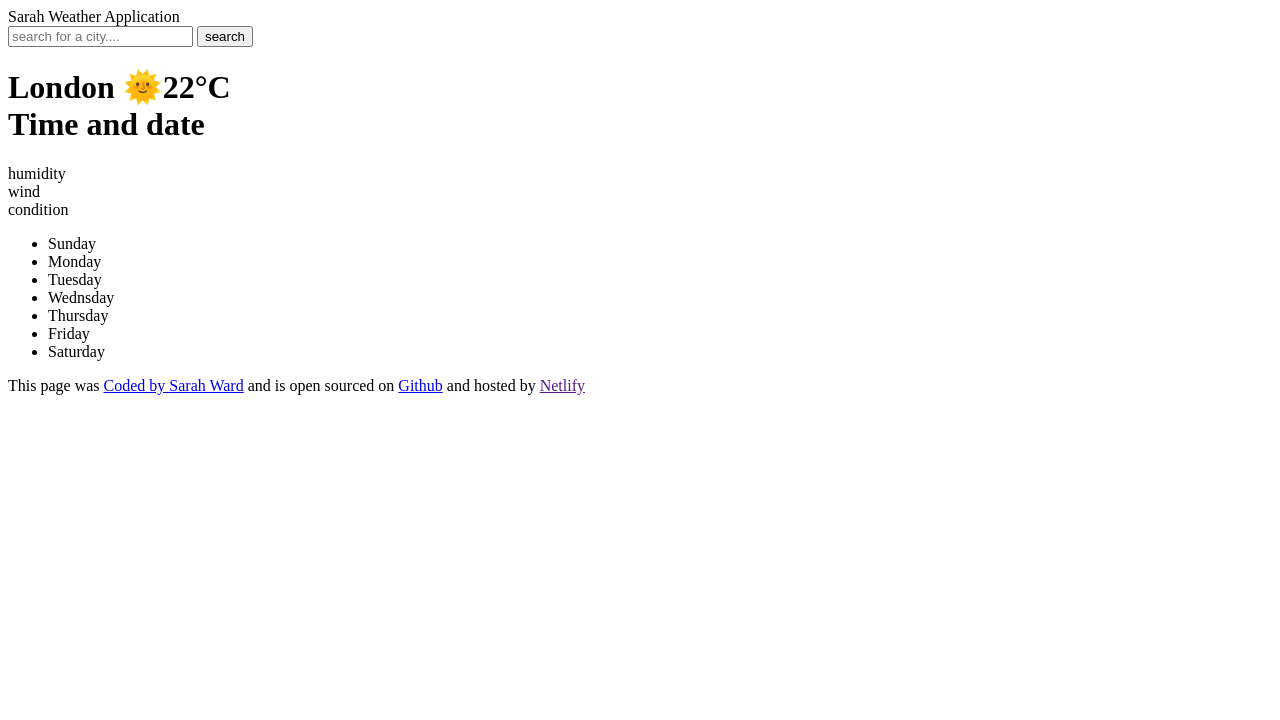
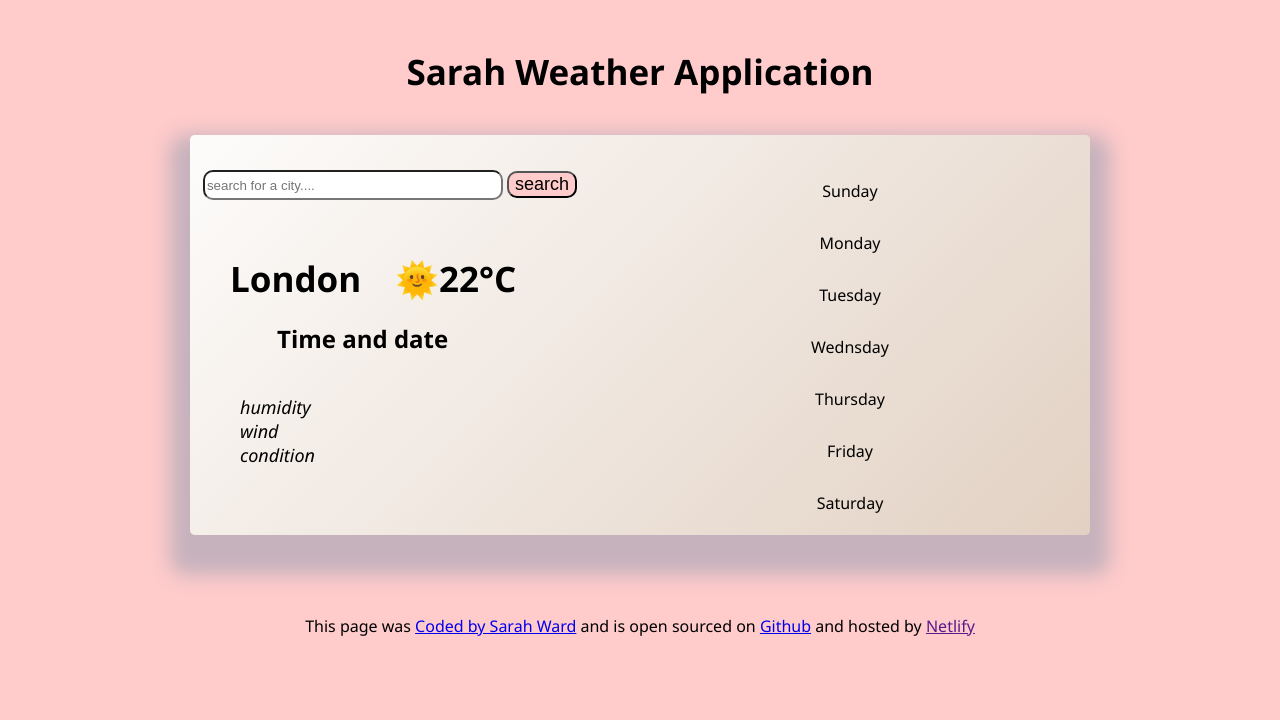
Before and after one commit to Sarahwcode/Project-fot-SheCodes, a plain HTML site: page index.html in a window 1280 px wide. Drawn offline with Linux system fonts and the light colour scheme.

Commit message:
Added CSS

```diff
--- a/index.html
+++ b/index.html
@@ -4,16 +4,33 @@
     <meta charset="UTF-8" />
     <meta name="viewport" content="width=device-width, initial-scale=1.0" />
     <title>Weather Application</title>
+    <link rel="stylesheet" href="style.css" />
   </head>
   <body>
-    <header>Sarah Weather Application</header>
+    <header><strong>Sarah Weather Application</strong></header>
+    <section>
       <form>
-      <input type="search" placeholder="search for a city...." required />
-      <input type="submit" value="search" />
+        <input
+          class="input-city"
+          type="search"
+          placeholder="search for a city...."
+          required
+        />
+        <input class="submit" type="submit" value="search" />
       </form>
-    <h1>London 🌞22°C <div>Time and date</div></h1>
-    <p> <div>humidity</div>
-    <div>wind</div><div>condition</div></p>
+
+      <h1>
+        <span class="city">London </span><span class="temp">🌞22°C </span>
+        <div class="time-date">Time and date</div>
+      </h1>
+      <span class="condition"
+        ><em>
+          <div>humidity</div>
+          <div>wind</div>
+          <div>condition</div></em
+        ></span
+      >
+
       <ul>
         <li>Sunday</li>
         <li>Monday</li>
@@ -22,11 +39,8 @@
         <li>Thursday</li>
         <li>Friday</li>
         <li>Saturday</li>
-
-
       </ul>
-
-
+    </section>
     <footer>
       This page was
       <a href="https://github.com/Sarahwcode" target="_blank"
--- a/style.css
+++ b/style.css
@@ -0,0 +1,90 @@
+body {
+  background: #ffcbcb;
+  font-family: "Segoe UI", Tahoma, Geneva, Verdana, sans-serif;
+}
+header {
+  text-align: center;
+  font-size: 35px;
+  padding: 40px 20px;
+
+  font-weight: 900px;
+}
+section {
+  display: block;
+  margin: 0 auto;
+  width: 900px;
+  height: 400px;
+  box-shadow: 0px 20px 20px 20px rgb(198, 178, 189);
+  border-radius: 5px;
+  background: linear-gradient(135deg, #fdfcfb 0%, #e2d1c3 100%);
+}
+form {
+  display: block;
+  margin-left: 0 auto;
+  width: 400px;
+  height: 100px;
+
+  text-align: center;
+}
+ul {
+  display: block;
+  margin-right: 0 auto;
+  width: 460px;
+  height: 400px;
+
+  text-align: center;
+  position: relative;
+  top: -278px;
+  left: 400px;
+}
+li {
+  list-style: none;
+  padding: 15px 15px;
+  margin: 0 auto;
+  position: relative;
+  top: -40px;
+  right: 10px;
+}
+
+footer {
+  text-align: center;
+  padding: 80px;
+}
+.input-city {
+  position: relative;
+  top: 35px;
+  width: 300px;
+  height: 30px;
+  border-radius: 10px;
+}
+
+.submit {
+  position: relative;
+  top: 35px;
+  font-size: 18px;
+  border-radius: 10px;
+  background: #ffcbcb;
+}
+.city {
+  font-size: 35px;
+  position: relative;
+  left: 40px;
+}
+.temp {
+  font-size: 35px;
+  position: relative;
+  left: 65px;
+}
+.time-date {
+  display: block;
+  margin: 0 auto;
+  padding: 20px 20px;
+  position: relative;
+  left: 67px;
+}
+.condition {
+  font-size: large;
+
+  position: relative;
+  left: 50px;
+}
```
Lines whose indentation alone changed are shown as unchanged.
